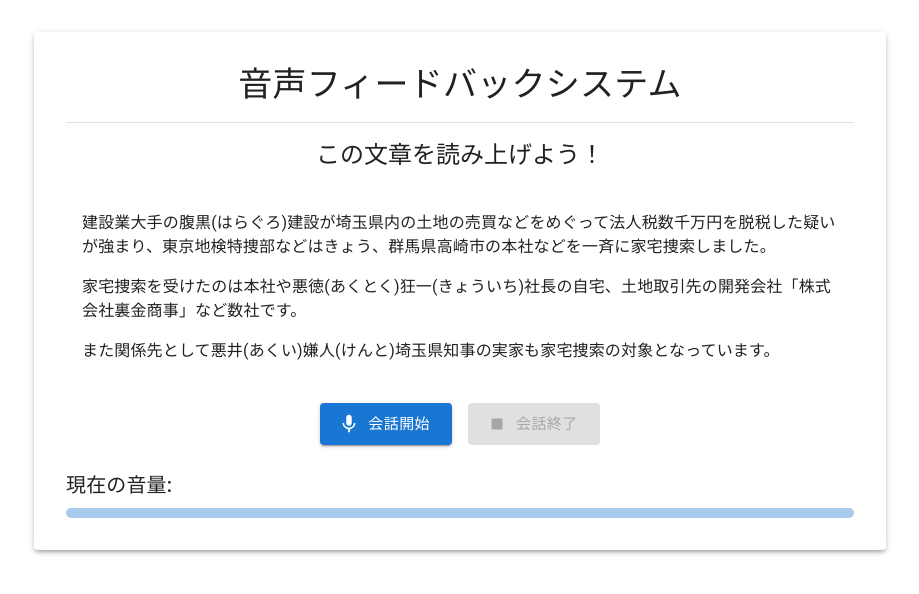
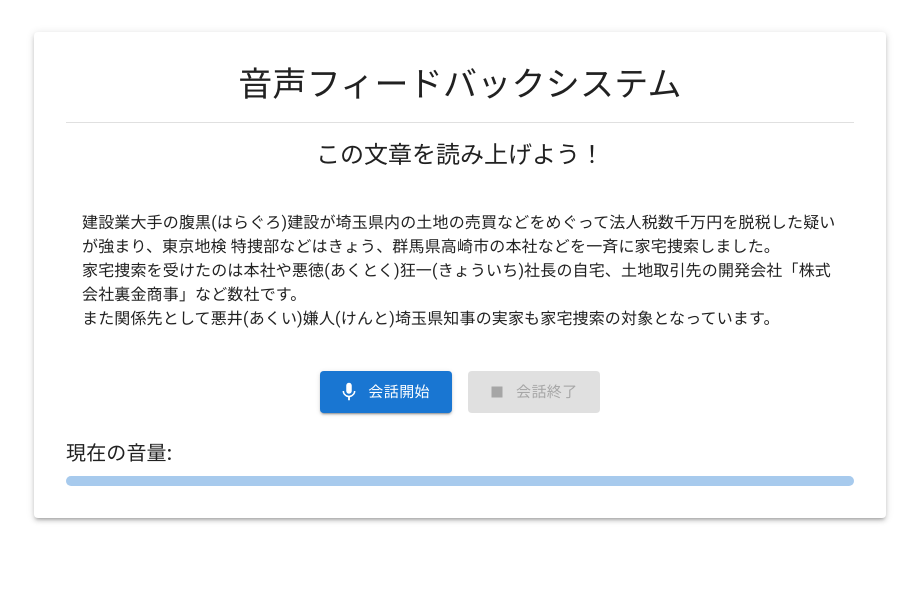
Before and after one commit to inatoihs/speech_trainer, a React (Create React App) app in the folder frontend/: page / in a window 1280 px wide. Shown: the top 594 px of the page, without its empty margins (180-1099 px from the left). Built offline with nearby package versions, Linux system fonts and the light colour scheme.

Commit message:
deprecatedを修正

```diff
--- a/frontend/src/components/Recorder.tsx
+++ b/frontend/src/components/Recorder.tsx
@@ -20,13 +20,13 @@ function Recorder({ onComplete }: RecorderProps) {
           この文章を読み上げよう！
         </Typography>
         <Box sx={{ my: 3, p: 2, bgcolor: 'background.default', borderRadius: 1 }}>
-          <Typography variant="body1" paragraph>
-            建設業大手の腹黒(はらぐろ)建設が埼玉県内の土地の売買などをめぐって法人税数千万円を脱税した疑いが強まり、東京地検特捜部などはきょう、群馬県高崎市の本社などを一斉に家宅捜索しました。
+          <Typography component="div">
+            建設業大手の腹黒(はらぐろ)建設が埼玉県内の土地の売買などをめぐって法人税数千万円を脱税した疑いが強まり、東京地検 特捜部などはきょう、群馬県高崎市の本社などを一斉に家宅捜索しました。
           </Typography>
-          <Typography variant="body1" paragraph>
+          <Typography component="div">
             家宅捜索を受けたのは本社や悪徳(あくとく)狂一(きょういち)社長の自宅、土地取引先の開発会社「株式会社裏金商事」など数社です。
           </Typography>
-          <Typography variant="body1">
+          <Typography component="div">
             また関係先として悪井(あくい)嫌人(けんと)埼玉県知事の実家も家宅捜索の対象となっています。
           </Typography>
         </Box>
```
